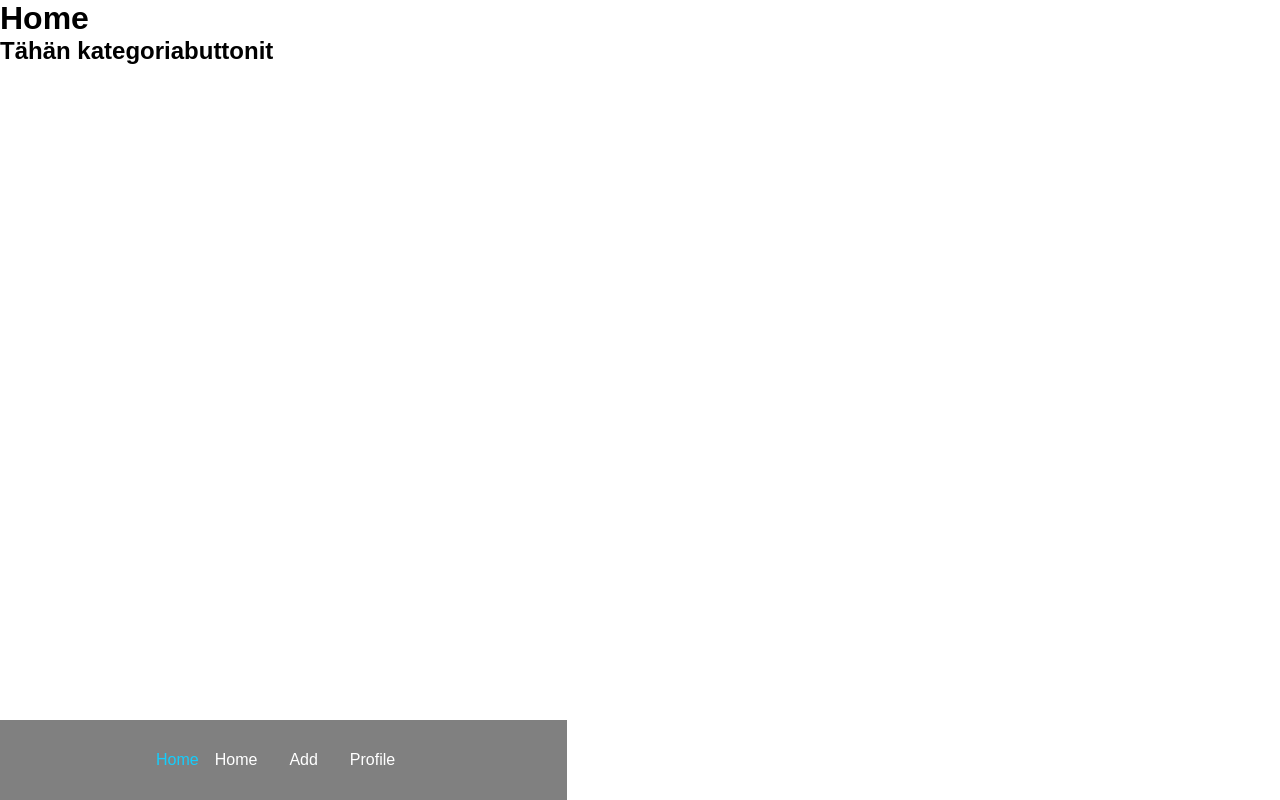
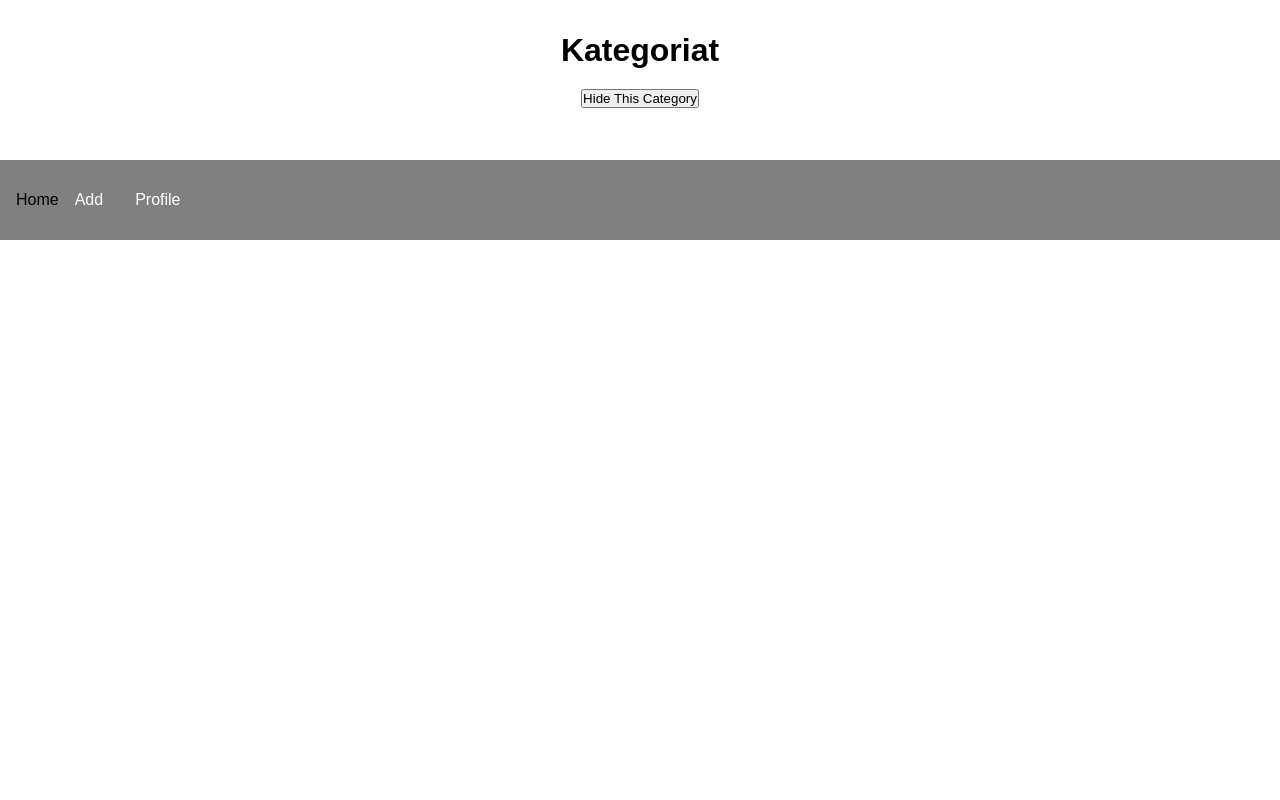
Before and after one commit to katariar/CREA, a React (Create React App) app: page / in a window 1280 px wide. Built offline with nearby package versions, Linux system fonts and the light colour scheme.

Commit message:
link bar

```diff
--- a/src/App.js
+++ b/src/App.js
@@ -12,13 +12,13 @@ import Profile from './pages/profile.js';
 function App() {
   return (
     <Router>
-       <Navbar />
+
       <Switch>
         <Route path='/' exact component={Home} />
-        <Route path='/' component={Add} />
-        <Route path='/' component={Profile} />
+        <Route path='/add' component={Add} />
+        <Route path='/profile' component={Profile} />
       </Switch>
-
+      <Navbar/>
     </Router>
   );
 }
--- a/src/components/Navbar/NavbarElements.js
+++ b/src/components/Navbar/NavbarElements.js
@@ -1,17 +1,16 @@
 import styled from 'styled-components';
 import { NavLink as Link } from 'react-router-dom';
-import {FaBars} from 'react-icons/fa';
+
 
 export const Nav = styled.nav`
     background: grey;
     height: 80px;
     display: flex;
     justify-content: space-between;
-    padding: 0.5rem calc((100vw - 1000px) / 2);
+    position: -webkit-sticky;
+    position: sticky;
+    bottom. 0;
     z-index: 10;
-    position: -webkit-sticky;
-    position: fixed;
-    bottom: 0;
 
 `;
 
@@ -25,26 +24,11 @@ export const NavLink = styled(Link) `
     cursor: pointer;
 
     &.active {
-        color: #15cdfc;
+        color: black;
     }
 
 `;
 
-export const Bars = styled(FaBars) `
-    display: none;
-    color: #fff;
-
-    @media screen and (max-width: 768px) {
-        display: block;
-        position: absolute;
-        top: 0;
-        right: 0;
-        transform: translate(-100&, 75%);
-        font-size: 1.8rem;
-        cursor: pointer;
-
-    }
-`;
 export const NavMenu = styled.div `
     display: flex;
     align-items: center;
--- a/src/components/Navbar/index.js
+++ b/src/components/Navbar/index.js
@@ -1,5 +1,5 @@
 import React from 'react';
-import {Nav, NavLink, Bars, NavMenu, NavBtn} from './NavbarElements';
+import {Nav, NavLink, NavMenu, NavBtn} from './NavbarElements';
 
 const Navbar = () => {
     return (
@@ -7,11 +7,7 @@ const Navbar = () => {
           <Nav>
               <NavLink to="/">
                  Home
-                  <Bars />
                   <NavMenu>
-                      <NavLink to="/home" activeStyle>
-                          Home
-                      </NavLink>
                       <NavLink to="/add" activeStyle>
                           Add
                       </NavLink>
--- a/src/pages/add.js
+++ b/src/pages/add.js
@@ -12,9 +12,9 @@ const Add = () => {
 
             }}
             >
-                <h1>Add</h1>
+                <h1>Add!</h1>
         </div>
-    );
-};
+    )
+}
 
-export default Add;
+export default Add
--- a/src/pages/index.js
+++ b/src/pages/index.js
@@ -1,12 +1,42 @@
-import React from 'react';
+import React , { useState }from 'react';
+import styled from 'styled-components';
+
+const ShowMore= styled.button `
+cursor: pointer;
+margin: 20px;
+`
 
 const Home = () => {
+
+    const [showCategory, setShowCategory] = useState(false)
+    console.log(showCategory)
+
+    const handeClick = () => {
+        setShowCategory (!showCategory)
+    }
+
+
     return (
-        <div>
-            <h1>Home</h1>
-            <h2>Tähän kategoriabuttonit</h2>
+        <div
+        style={{
+            display: 'flex',
+            flexDirection: 'column',
+            justifyContent: 'center',
+            alignItems: 'center',
+            height: '20vh'
+
+
+        }}
+        >
+            <h1>Kategoriat</h1>
+
+            <ShowMore onClick = {() => handeClick()}> {showCategory ? 'Show This Category' : 'Hide This Category'}
+
+            </ShowMore>
+
+
         </div>
-    );
-};
+    )
+}
 
-export default Home;
+export default Home
--- a/src/pages/profile.js
+++ b/src/pages/profile.js
@@ -12,9 +12,9 @@ const Profile = () => {
         }}
 
         >
-            <h1>Profile</h1>
+            <h1>Profile!!</h1>
         </div>
-    );
-};
+    )
+}
 
-export default Profile;
+export default Profile
```
